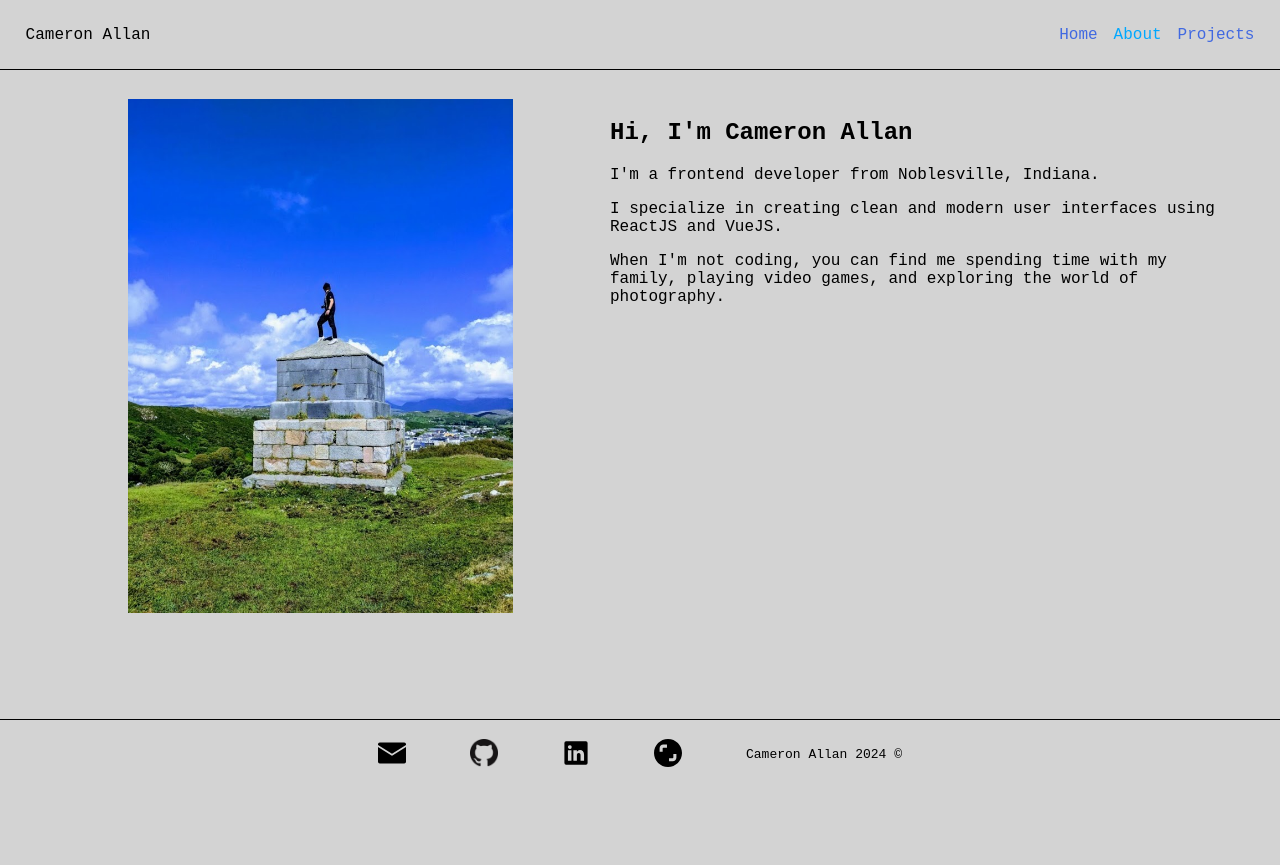
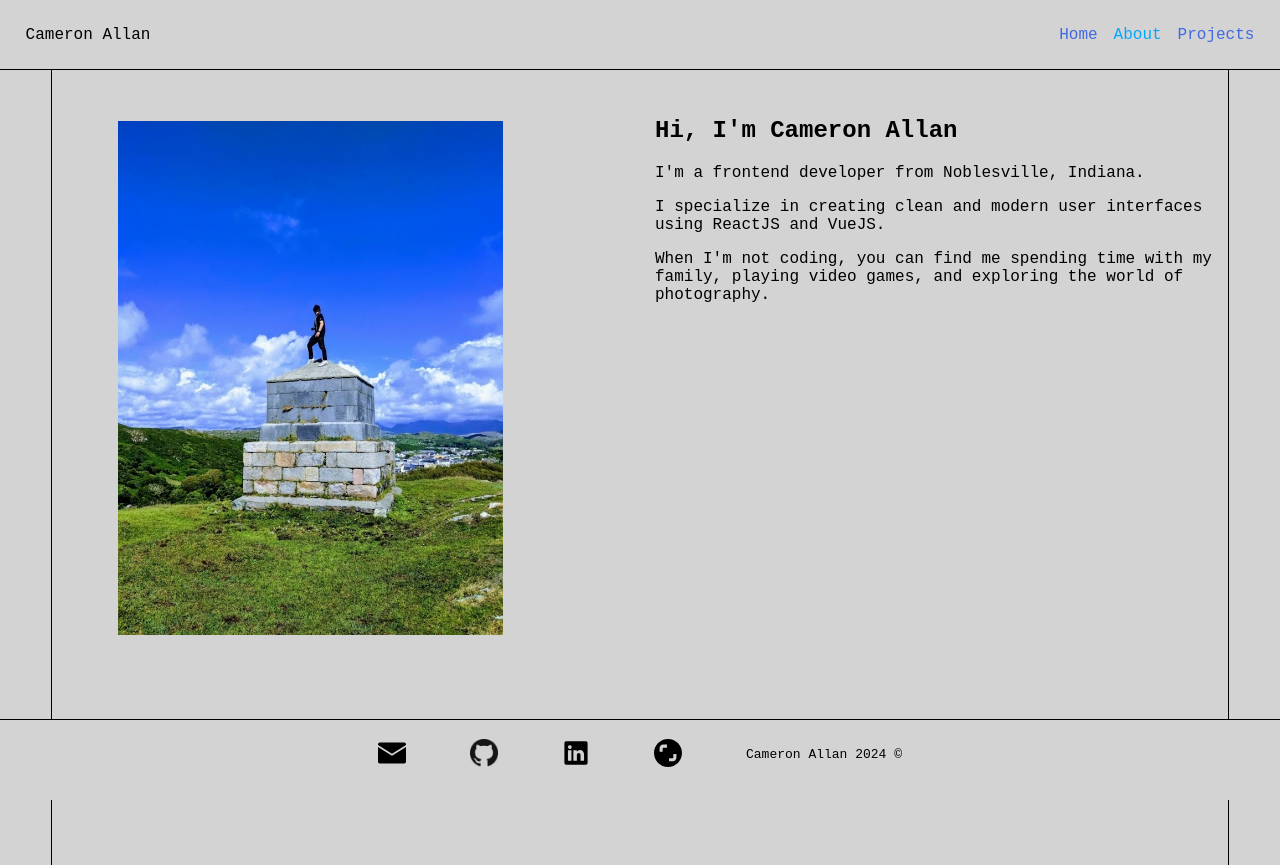
Before and after one commit to CameronAllan16/CameronAllan16.github.io, a React (Create React App) app: page /about in a window 1280 px wide. Before the commit the page ends 800 px from the top, so only its background shows below. Built offline with nearby package versions, Linux system fonts and the light colour scheme.

Commit message:
enforcing uniform styling across pages

```diff
--- a/src/assets/about.css
+++ b/src/assets/about.css
@@ -6,26 +6,28 @@
   font-optical-sizing: auto;
   font-weight: 400;
   font-style: normal;
+  margin-top: 65.4px;
 }
 
 .section-title {
   text-align: center;
   font-weight: bold;
-  margin-bottom: 30px;
 }
 
 .col {
   display: flex;
   flex-wrap: wrap;
+  height: 100vh;
 }
 
 .col-md-6 {
   width: calc(50% - 30px);
+  margin: 4vh auto;
 }
 
 .profile-image {
   max-width: 385px;
-  margin: 0 10vw;
+  margin: 3vh 4vw;
 }
 
 h3 {
--- a/src/assets/projects.css
+++ b/src/assets/projects.css
@@ -1,5 +1,5 @@
 .Projects {
-  margin: 25vh auto;
+  margin-top: 65.4px;
   font-family: 'Roboto Mono', monospace;
   font-optical-sizing: auto;
   font-weight: 400;
@@ -17,7 +17,7 @@
 
 .col-sm-6 {
   border: 0.5px solid gray;
-  margin: 0px 30px 30px;
+  margin: 30px 30px 30px;
   border-radius: 15px;
   box-shadow: outset;
   display: grid;
--- a/src/components/About.jsx
+++ b/src/components/About.jsx
@@ -1,13 +1,13 @@
-import "../assets/about.css";
-import ProfileImage from "../assets/pic-of-me.JPG";
-import NavBar from "./NavBar";
-import Footer from "./Footer";
+import '../assets/about.css';
+import ProfileImage from '../assets/pic-of-me.JPG';
+import NavBar from './NavBar';
+import Footer from './Footer';
 
 function About() {
   return (
     <div className="about">
-      <NavBar/>
-      <h3 className="section-title">About Me</h3>
+      <NavBar />
+      <div className="content-wrapper">
         <div className="col">
           <div className="col-md-6">
             <img className="profile-image" src={ProfileImage} alt="Cameron Allan" />
@@ -15,8 +15,14 @@ function About() {
           <div className="col-md-6">
             <h2>Hi, I'm Cameron Allan</h2>
             <p>I'm a frontend developer from Noblesville, Indiana.</p>
-          <p>I specialize in creating clean and modern user interfaces using ReactJS and VueJS.</p>
-          <p>When I'm not coding, you can find me spending time with my family, playing video games, and exploring the world of photography.</p>
+            <p>
+              I specialize in creating clean and modern user interfaces using ReactJS and VueJS.
+            </p>
+            <p>
+              When I'm not coding, you can find me spending time with my family, playing video
+              games, and exploring the world of photography.
+            </p>
+          </div>
         </div>
       </div>
       <Footer />
--- a/src/components/Projects.jsx
+++ b/src/components/Projects.jsx
@@ -6,7 +6,7 @@ function Projects() {
   return (
     <div className="Projects">
       <NavBar />
-      <h2 className="section-title">My Work</h2>
+      <div className='content-wrapper'>
         <div className="row">
           <div className="col-sm-6">
             <div className="card-content">
@@ -20,9 +20,9 @@ function Projects() {
                 <p>
                   EstateVault is an all-in-on estate management system where estate owners can store
                   and manage their important estate documents, such as wills, power of attorney, but
-                also a place to store external account information like Facebook login information.
-                The system also allows for users to upload and share estate documents with approved
-                connections with the user.
+                  also a place to store external account information like Facebook login
+                  information. The system also allows for users to upload and share estate documents
+                  with approved connections with the user.
                 </p>
               </div>
             </div>
@@ -43,7 +43,6 @@ function Projects() {
                   A simple application that will return a list of recipes from the user's ingredient
                   input
                 </p>
-
               </div>
             </div>
             <div className="go-button">
@@ -55,6 +54,7 @@ function Projects() {
             </div>
           </div>
         </div>
+      </div>
       <Footer />
     </div>
   );
```
Lines whose indentation alone changed are shown as unchanged.
